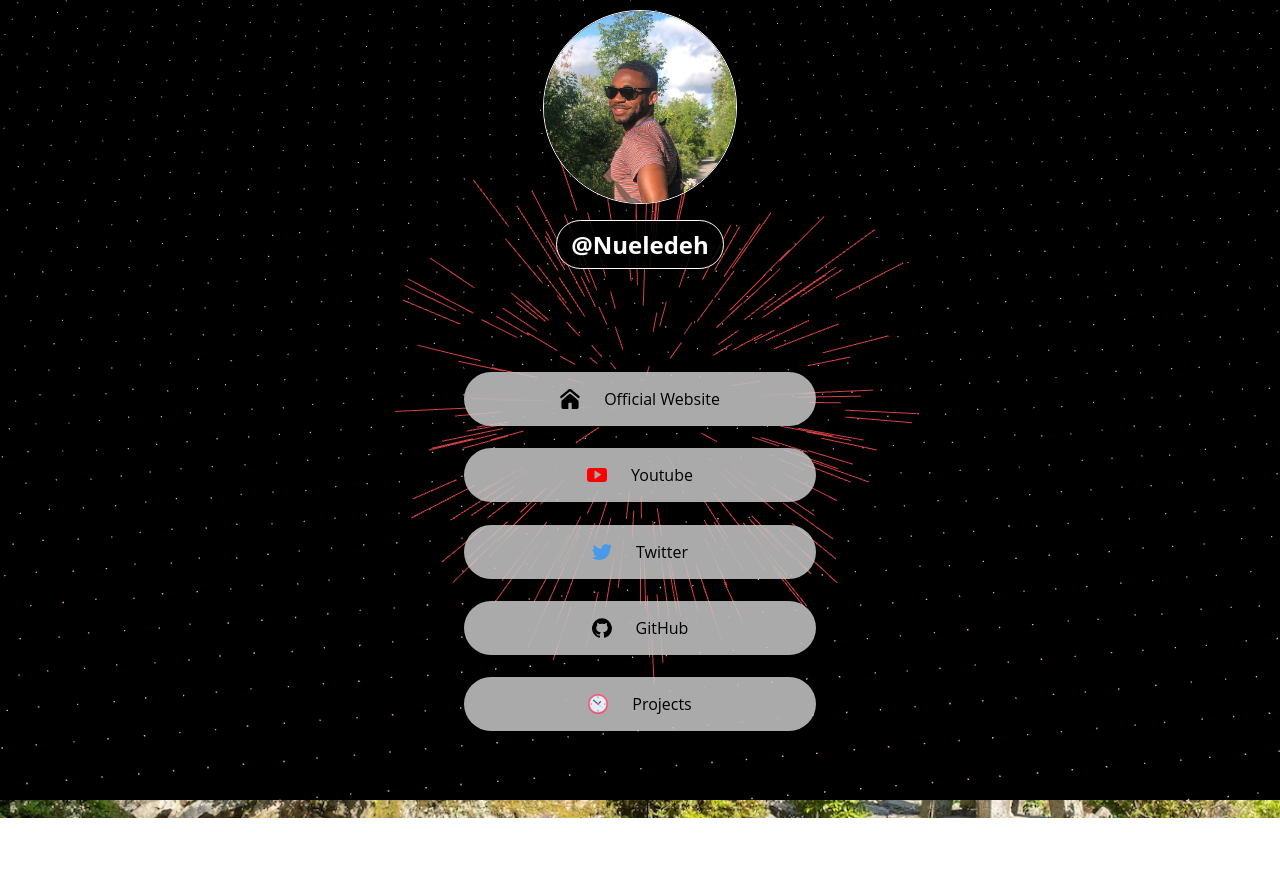
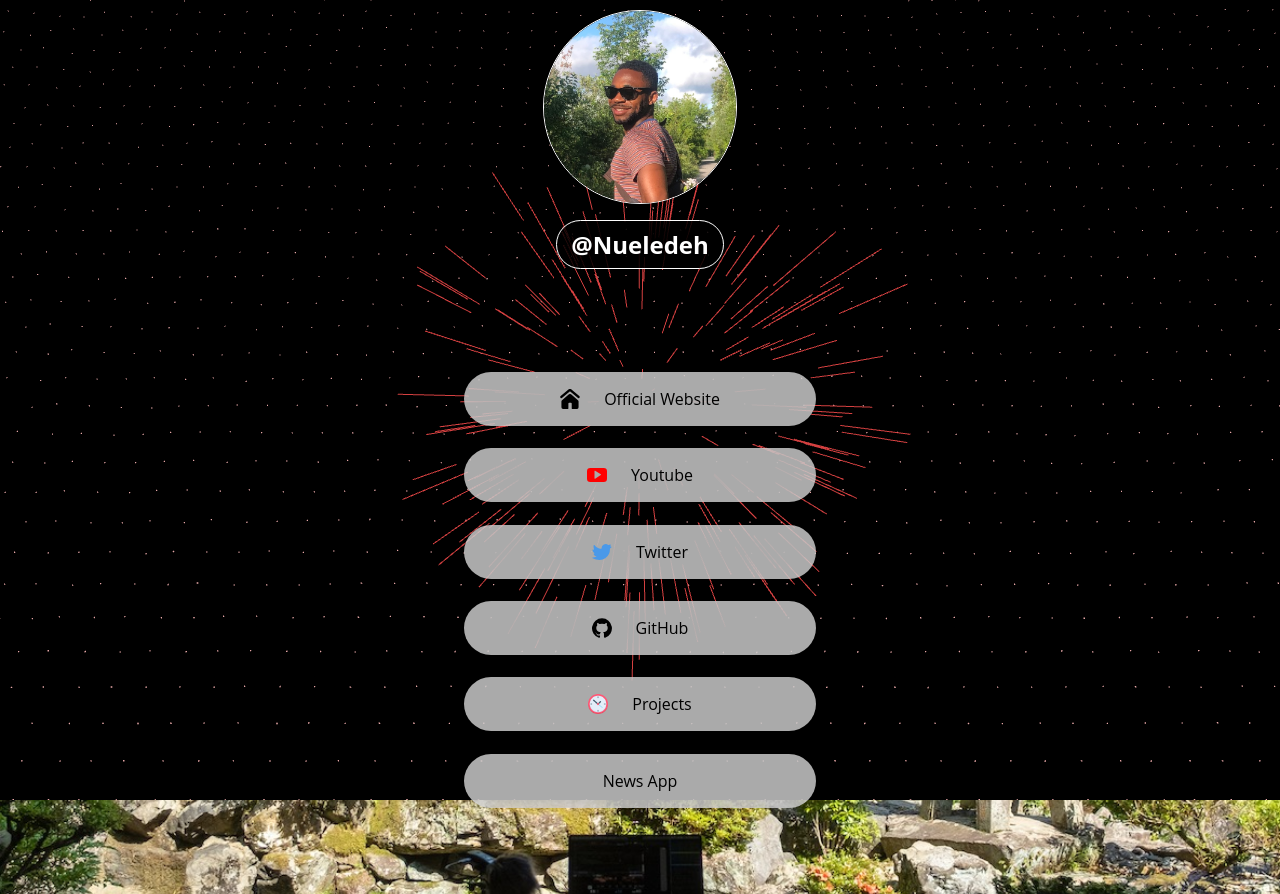
Before and after one commit to NuelEdeh/Link-In-bio, a website: page index.html in a window 1280 px wide. Before the commit the page ends 818 px from the top, so only its background shows below. Drawn offline with nearby package versions, Linux system fonts and the light colour scheme; animation ran at ten frames a second.

Commit message:
Updates with the news app

```diff
--- a/index.html
+++ b/index.html
@@ -70,6 +70,9 @@
             Projects</a
           >
         </li>
+        <li>
+          <a href="https://next-news-app-dun.vercel.app/">News App</a>
+        </li>
       </ul>
     </main>
   </body>
```
